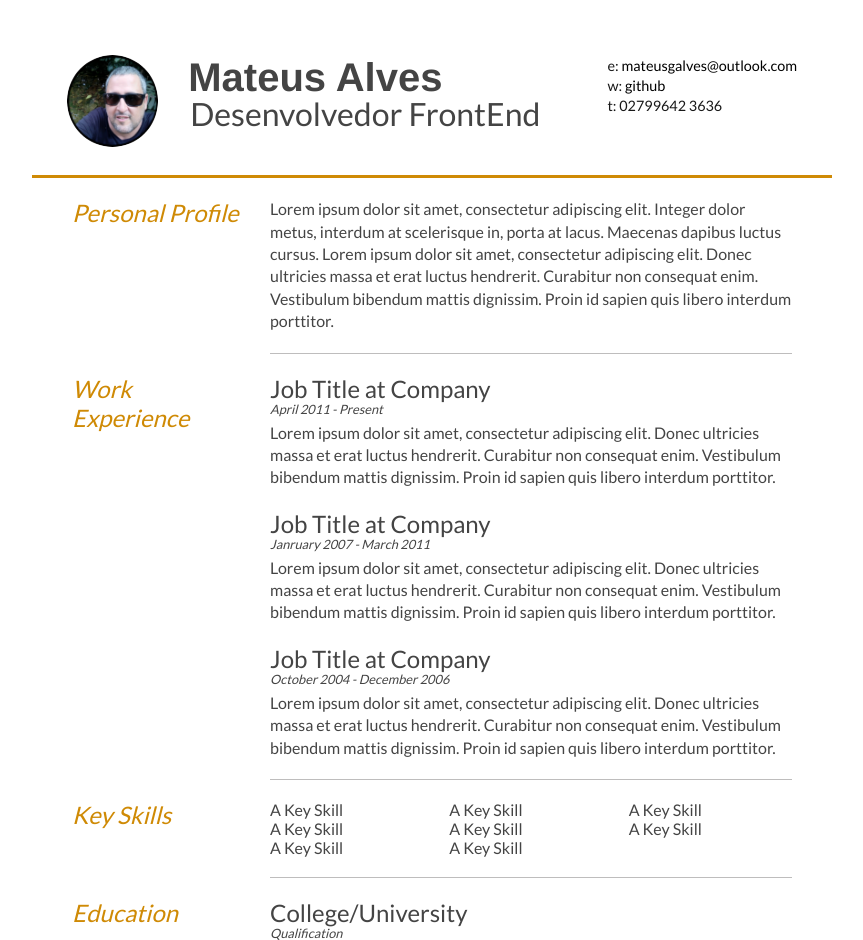
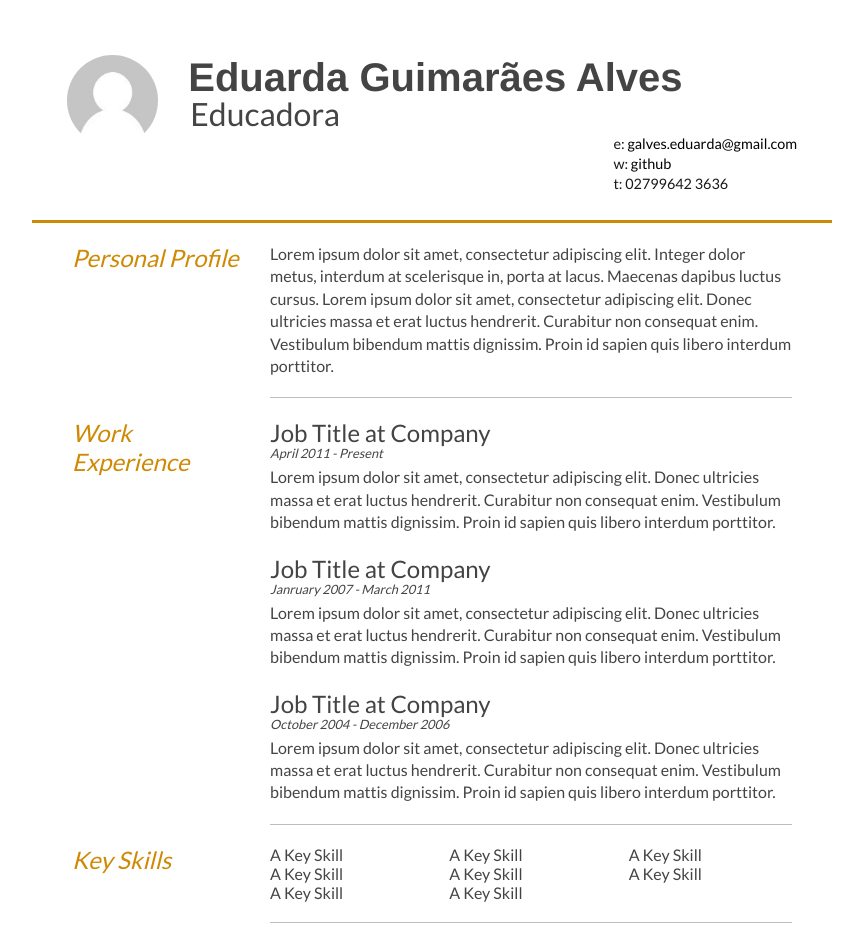
Before and after one commit to Kenzie-Academy-Brasil-Developers/estilizar-curriculo-sprint-2-guimaraesalves, a plain HTML site: page index.html in a window 1280 px wide. Shown: the top 940 px of the page, without its empty margins (208-1071 px from the left). Drawn offline with Linux system fonts and the light colour scheme.

Commit message:
create curriculo

```diff
--- a/index.html
+++ b/index.html
@@ -1,35 +1,44 @@
 <!DOCTYPE html>
 <html>
   <head>
-<title>Mateus Alves - Curriculum Vitae</title>
+    <title>Eduarda Alves - Curriculum Vitae</title>
 
-<meta name="viewport" content="width=device-width"/>
-<meta name="description" content="The Curriculum Vitae of Joe Bloggs."/>
-<meta charset="UTF-8">
-<link rel="shortcut icon" href="faviconletra.ico" type="image/x-icon">
+    <meta name="viewport" content="width=device-width" />
+    <meta name="description" content="The Curriculum Vitae of Joe Bloggs." />
+    <meta charset="UTF-8" />
+    <link rel="shortcut icon" href="favicon.ico" type="image/x-icon" />
 
-<link type="text/css" rel="stylesheet" href="style.css">
-<link href='https://fonts.googleapis.com/css?family=Rokkitt:400,700|Lato:400,300' rel='stylesheet' type='text/css'>
+    <link type="text/css" rel="stylesheet" href="style.css" />
+    <link
+      href="https://fonts.googleapis.com/css?family=Rokkitt:400,700|Lato:400,300"
+      rel="stylesheet"
+      type="text/css"
+    />
 
     <!--[if lt IE 9]>
       <script src="//html5shiv.googlecode.com/svn/trunk/html5.js"></script>
     <![endif]-->
   </head>
   <body id="top">
-<div id="cv" >
+    <div id="cv">
       <div class="mainDetails">
         <div id="headshot">
-			<img src="avatarFotoRedonda.png" alt="Alan Smith" />
+          <img src="headshot.jpg" alt="Eduarda Alves" />
         </div>
 
         <div id="name">
-			<h1>Mateus Alves</h1>
-			<h2>Desenvolvedor FrontEnd</h2>
+          <h1>Eduarda Guimarães Alves</h1>
+          <h2>Educadora</h2>
         </div>
 
         <div id="contactDetails">
           <ul>
-				<li>e: <a href="mailto:mateusgalves@outook.com" target="_blank">mateusgalves@outlook.com</a></li>
+            <li>
+              e:
+              <a href="mailto:mateusgalves@outook.com" target="_blank"
+                >galves.eduarda@gmail.com</a
+              >
+            </li>
             <li>w: <a href="https://github.com/guimaraesalves">github</a></li>
             <li>t: 02799642 3636</li>
           </ul>
@@ -45,12 +54,19 @@
             </div>
 
             <div class="sectionContent">
-					<p>Lorem ipsum dolor sit amet, consectetur adipiscing elit. Integer dolor metus, interdum at scelerisque in, porta at lacus. Maecenas dapibus luctus cursus. Lorem ipsum dolor sit amet, consectetur adipiscing elit. Donec ultricies massa et erat luctus hendrerit. Curabitur non consequat enim. Vestibulum bibendum mattis dignissim. Proin id sapien quis libero interdum porttitor.</p>
+              <p>
+                Lorem ipsum dolor sit amet, consectetur adipiscing elit. Integer
+                dolor metus, interdum at scelerisque in, porta at lacus.
+                Maecenas dapibus luctus cursus. Lorem ipsum dolor sit amet,
+                consectetur adipiscing elit. Donec ultricies massa et erat
+                luctus hendrerit. Curabitur non consequat enim. Vestibulum
+                bibendum mattis dignissim. Proin id sapien quis libero interdum
+                porttitor.
+              </p>
             </div>
           </article>
           <div class="clear"></div>
         </section>
-
 
         <section>
           <div class="sectionTitle">
@@ -61,24 +77,38 @@
             <article>
               <h2>Job Title at Company</h2>
               <p class="subDetails">April 2011 - Present</p>
-					<p>Lorem ipsum dolor sit amet, consectetur adipiscing elit. Donec ultricies massa et erat luctus hendrerit. Curabitur non consequat enim. Vestibulum bibendum mattis dignissim. Proin id sapien quis libero interdum porttitor.</p>
+              <p>
+                Lorem ipsum dolor sit amet, consectetur adipiscing elit. Donec
+                ultricies massa et erat luctus hendrerit. Curabitur non
+                consequat enim. Vestibulum bibendum mattis dignissim. Proin id
+                sapien quis libero interdum porttitor.
+              </p>
             </article>
 
             <article>
               <h2>Job Title at Company</h2>
               <p class="subDetails">Janruary 2007 - March 2011</p>
-					<p>Lorem ipsum dolor sit amet, consectetur adipiscing elit. Donec ultricies massa et erat luctus hendrerit. Curabitur non consequat enim. Vestibulum bibendum mattis dignissim. Proin id sapien quis libero interdum porttitor.</p>
+              <p>
+                Lorem ipsum dolor sit amet, consectetur adipiscing elit. Donec
+                ultricies massa et erat luctus hendrerit. Curabitur non
+                consequat enim. Vestibulum bibendum mattis dignissim. Proin id
+                sapien quis libero interdum porttitor.
+              </p>
             </article>
 
             <article>
               <h2>Job Title at Company</h2>
               <p class="subDetails">October 2004 - December 2006</p>
-					<p>Lorem ipsum dolor sit amet, consectetur adipiscing elit. Donec ultricies massa et erat luctus hendrerit. Curabitur non consequat enim. Vestibulum bibendum mattis dignissim. Proin id sapien quis libero interdum porttitor.</p>
+              <p>
+                Lorem ipsum dolor sit amet, consectetur adipiscing elit. Donec
+                ultricies massa et erat luctus hendrerit. Curabitur non
+                consequat enim. Vestibulum bibendum mattis dignissim. Proin id
+                sapien quis libero interdum porttitor.
+              </p>
             </article>
           </div>
           <div class="clear"></div>
         </section>
-
 
         <section>
           <div class="sectionTitle">
@@ -100,7 +130,6 @@
           <div class="clear"></div>
         </section>
 
-
         <section>
           <div class="sectionTitle">
             <h1>Education</h1>
@@ -110,18 +139,25 @@
             <article>
               <h2>College/University</h2>
               <p class="subDetails">Qualification</p>
-					<p>Lorem ipsum dolor sit amet, consectetur adipiscing elit. Donec ultricies massa et erat luctus hendrerit. Curabitur non consequat enim.</p>
+              <p>
+                Lorem ipsum dolor sit amet, consectetur adipiscing elit. Donec
+                ultricies massa et erat luctus hendrerit. Curabitur non
+                consequat enim.
+              </p>
             </article>
 
             <article>
               <h2>College/University</h2>
               <p class="subDetails">Qualification</p>
-					<p>Lorem ipsum dolor sit amet, consectetur adipiscing elit. Donec ultricies massa et erat luctus hendrerit. Curabitur non consequat enim.</p>
+              <p>
+                Lorem ipsum dolor sit amet, consectetur adipiscing elit. Donec
+                ultricies massa et erat luctus hendrerit. Curabitur non
+                consequat enim.
+              </p>
             </article>
           </div>
           <div class="clear"></div>
         </section>
-
       </div>
     </div>
   </body>
```
Also changed, not shown: favicon.ico (added), faviconletra.ico (deleted). Lines whose indentation alone changed are shown as unchanged.
